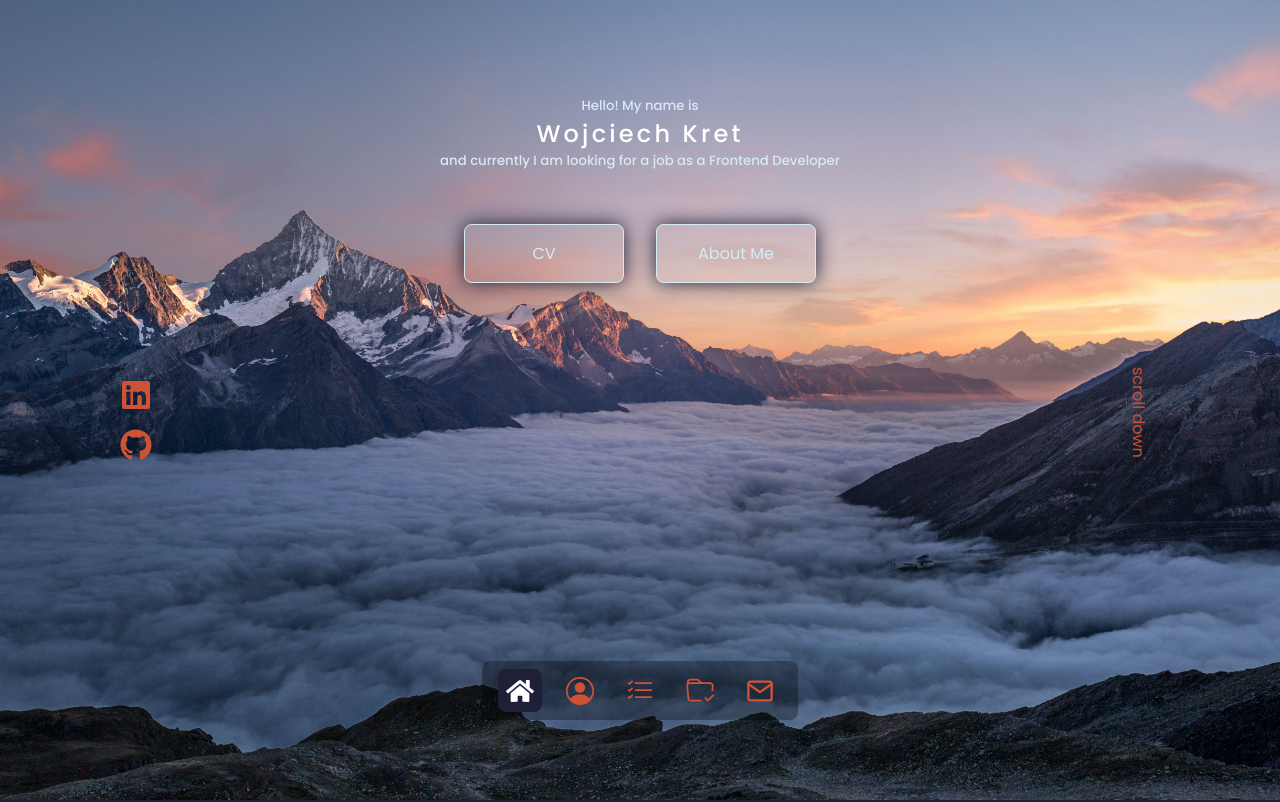
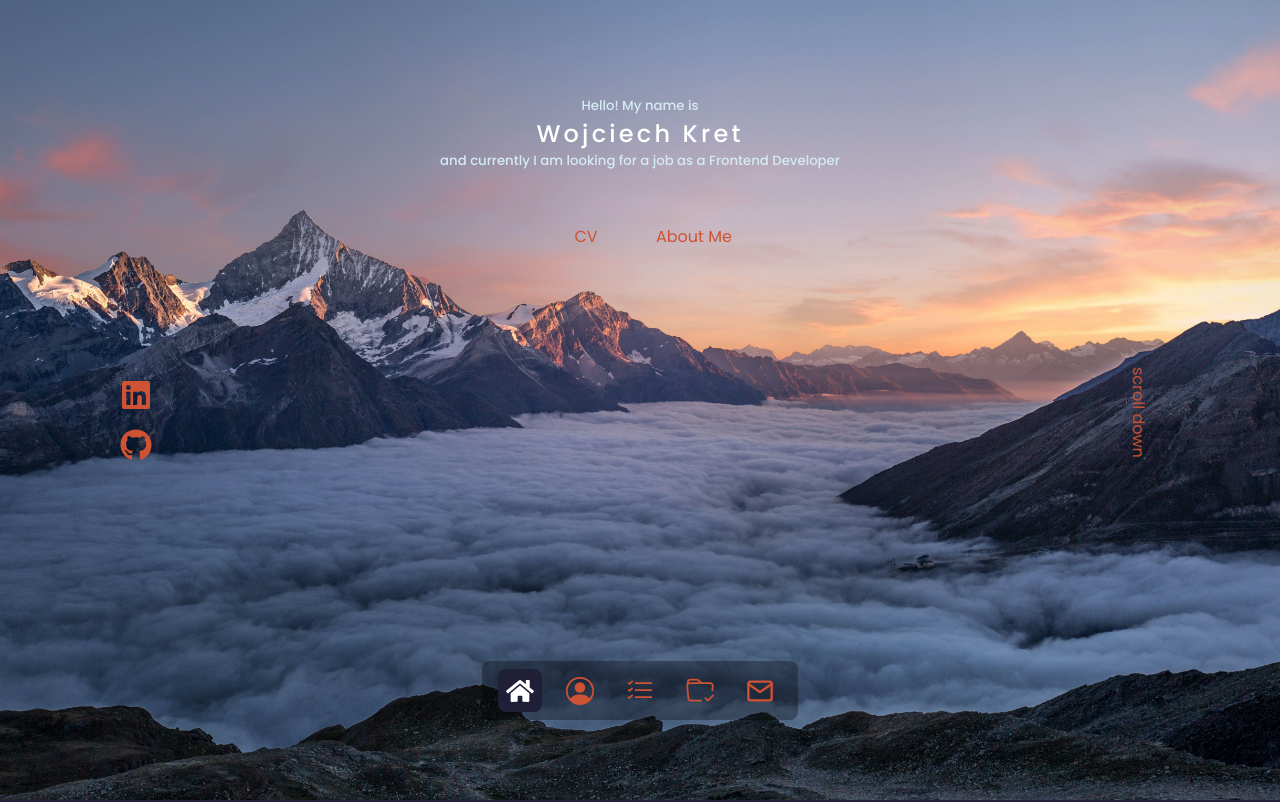
Before and after one commit to wmaKRET/my-page, a React (Create React App) app: page / in a window 1280 px wide. Shown: the top 802 px of the page. Built offline with nearby package versions, Linux system fonts and the light colour scheme.

Commit message:
add shadow-box to Hero component

```diff
--- a/src/components/Hero.js
+++ b/src/components/Hero.js
@@ -9,9 +9,10 @@
             <h2>Wojciech Kret</h2>
             <h5 className="hero-margin">and currently I am looking for a job as a Frontend Developer</h5>
             <div className="hero__content">
-                    <a className="btn-hero" href={CV}>CV</a>
-                    <a className="btn-hero" href="#contact">About Me</a>
+                    <a className="hero__btn" href={CV}>CV</a>
+                    <a className="hero__btn" href="#about">About Me</a>
             </div>
+            <div className="hero-shadowbox"></div>
         </section>
     )
 }
```
